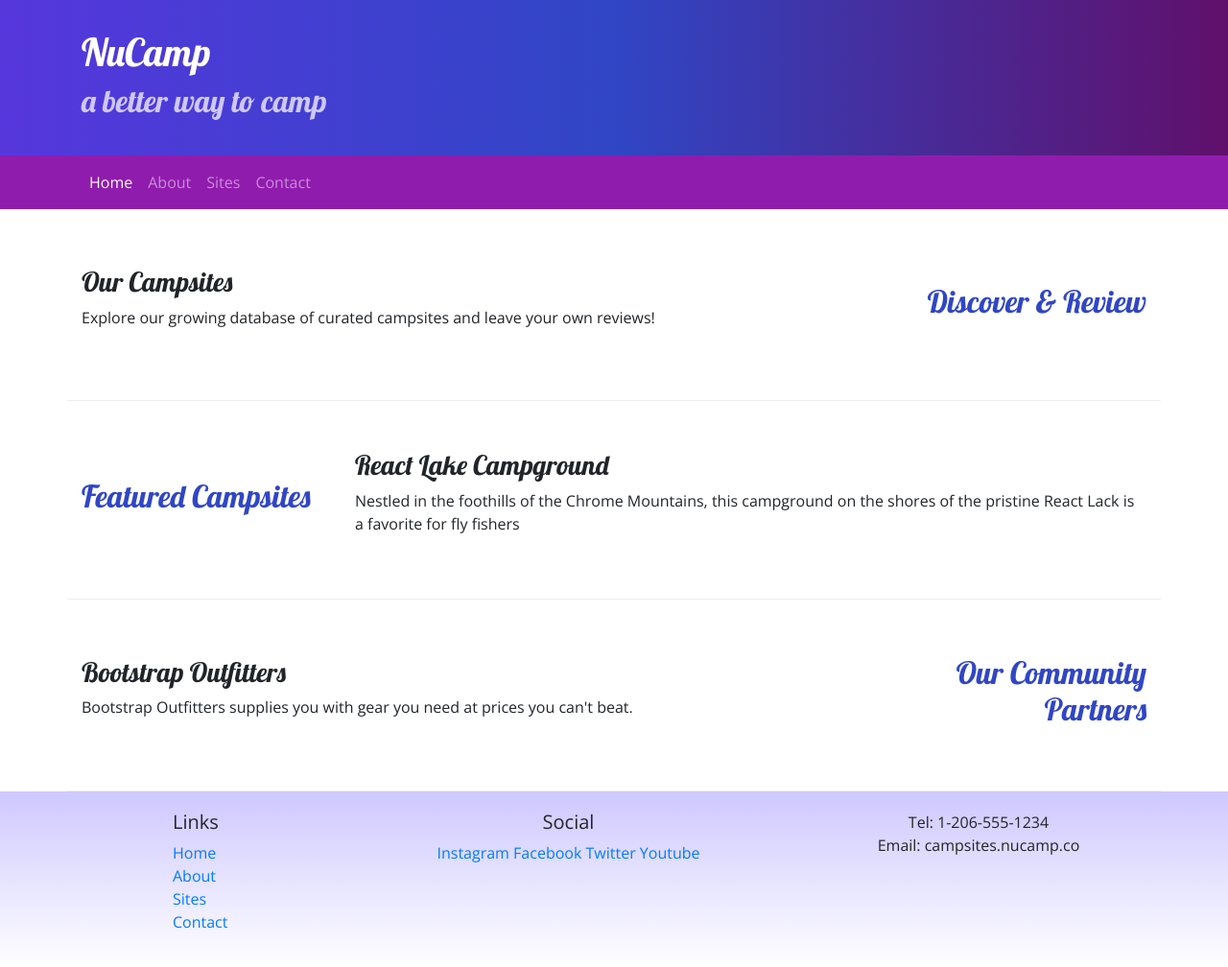
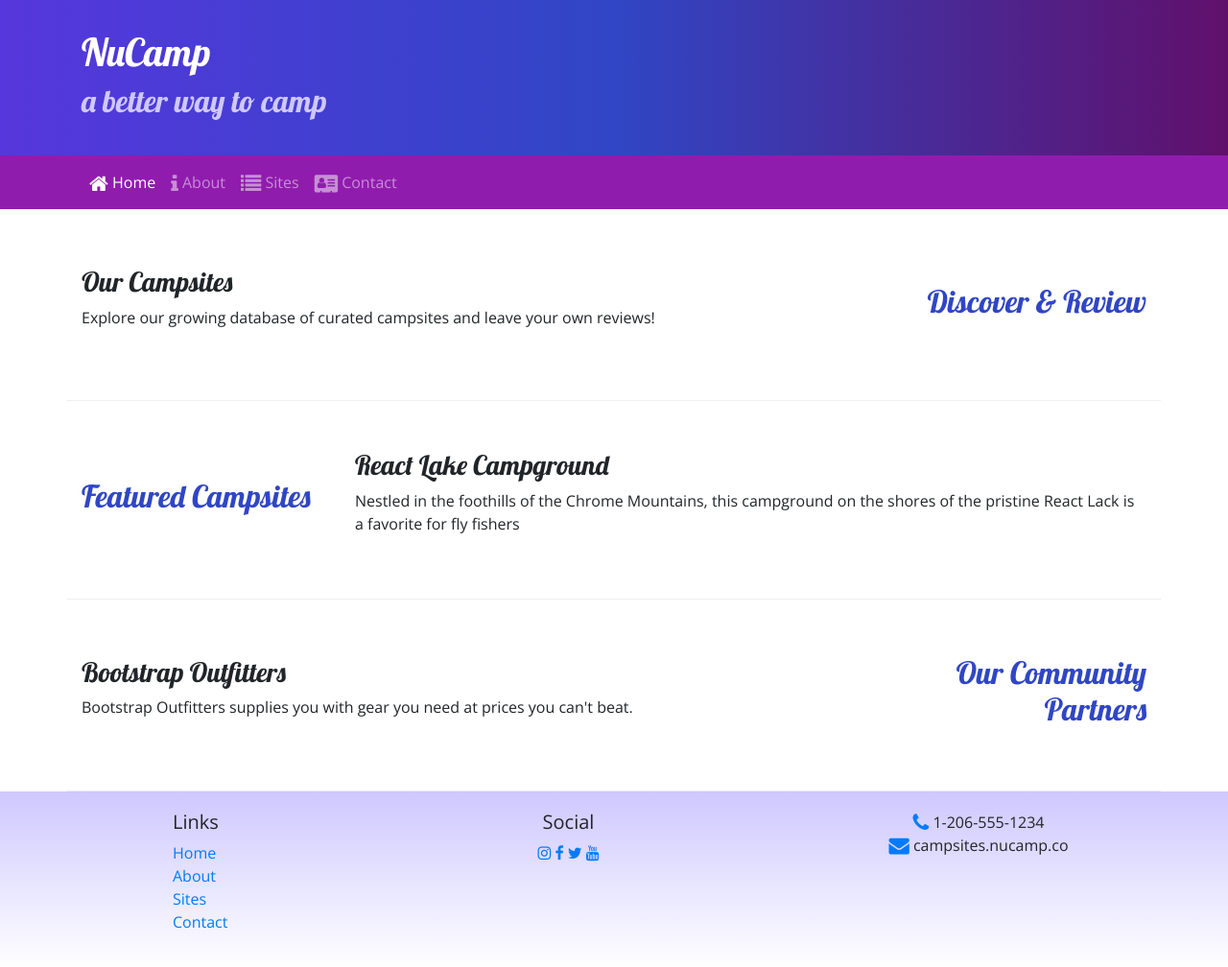
Before and after one commit to alfred-borden/camping-site, a website: page index.html in a window 1280 px wide. Shown: the whole page at 96% size. Drawn offline with nearby package versions, Linux system fonts and the light colour scheme.

Commit message:
Icon Fonts

```diff
--- a/index.html
+++ b/index.html
@@ -9,6 +9,7 @@
     <link rel="stylesheet" href="node_modules/bootstrap/dist/css/bootstrap.min.css" />
 
     <!-- Additional CSS must be placed after Bootstrap CSS -->
+    <link rel="stylesheet" href="node_modules/font-awesome/css/font-awesome.min.css" />
     <link rel="stylesheet" href="https://fonts.googleapis.com/css?family=Lobster|Open+Sans" />
     <link rel="stylesheet" href="css/styles.css" />
     <title> NuCamp: A Better Way To Camp </title>
@@ -33,10 +34,10 @@
             </button>
             <div class="collapse navbar-collapse" id="nucampNavbar">
                 <ul class="navbar-nav">
-                    <li class="nav-item active"><a href="#" class="nav-link">Home</a></li>
-                    <li class="nav-item"><a href="aboutus.html" class="nav-link">About</a></li>
-                    <li class="nav-item"><a href="#" class="nav-link">Sites</a></li>
-                    <li class="nav-item"><a href="#" class="nav-link">Contact</a></li>
+                    <li class="nav-item active"><a href="#" class="nav-link"><i class="fa fa-home fa-lg"></i> Home</a></li>
+                    <li class="nav-item"><a href="aboutus.html" class="nav-link"><i class="fa fa-info fa-lg"></i> About</a></li>
+                    <li class="nav-item"><a href="#" class="nav-link"><i class="fa fa-list fa-lg"></i> Sites</a></li>
+                    <li class="nav-item"><a href="#" class="nav-link"><i class="fa fa-address-card fa-lg"></i> Contact</a></li>
                 </ul>
             </div>
         </div>
@@ -88,14 +89,14 @@
                 </div>
                 <div class="col-6 col-sm-5 text-center">
                     <h5>Social</h5>
-                    <a href="http://instagram.com">Instagram</a>
-                    <a href="http://facebook.com">Facebook</a>
-                    <a href="http://twitter.com">Twitter</a>
-                    <a href="http://youtube.com">Youtube</a>
+                    <a href="http://instagram.com"><i class="fa fa-instagram"></i></a>
+                    <a href="http://facebook.com"><i class="fa fa-facebook"></i></a>
+                    <a href="http://twitter.com"><i class="fa fa-twitter"></i></a>
+                    <a href="http://youtube.com"><i class="fa fa-youtube"></i></a>
                 </div>
                 <div class="col-sm-4 text-center">
-                    Tel: 1-206-555-1234 <br />
-                    Email: campsites.nucamp.co
+                    <i class="fa fa-phone fa-lg text-primary"></i> 1-206-555-1234 <br />
+                    <i class="fa fa-envelope fa-lg text-primary"></i> campsites.nucamp.co
                 </div>
             </div>
         </div>
--- a/package.json
+++ b/package.json
@@ -11,10 +11,11 @@
   "author": "Chris Hyatt",
   "license": "ISC",
   "devDependencies": {
-    "lite-server": "^2.6.1"
+    "lite-server": "^2.3.0"
   },
   "dependencies": {
     "bootstrap": "^4.5.2",
+    "font-awesome": "^4.7.0",
     "jquery": "^3.5.1",
     "popper.js": "^1.16.1"
   }
```
Also changed, not shown: aboutus.html (+11 -10 lines), 1 other file.
